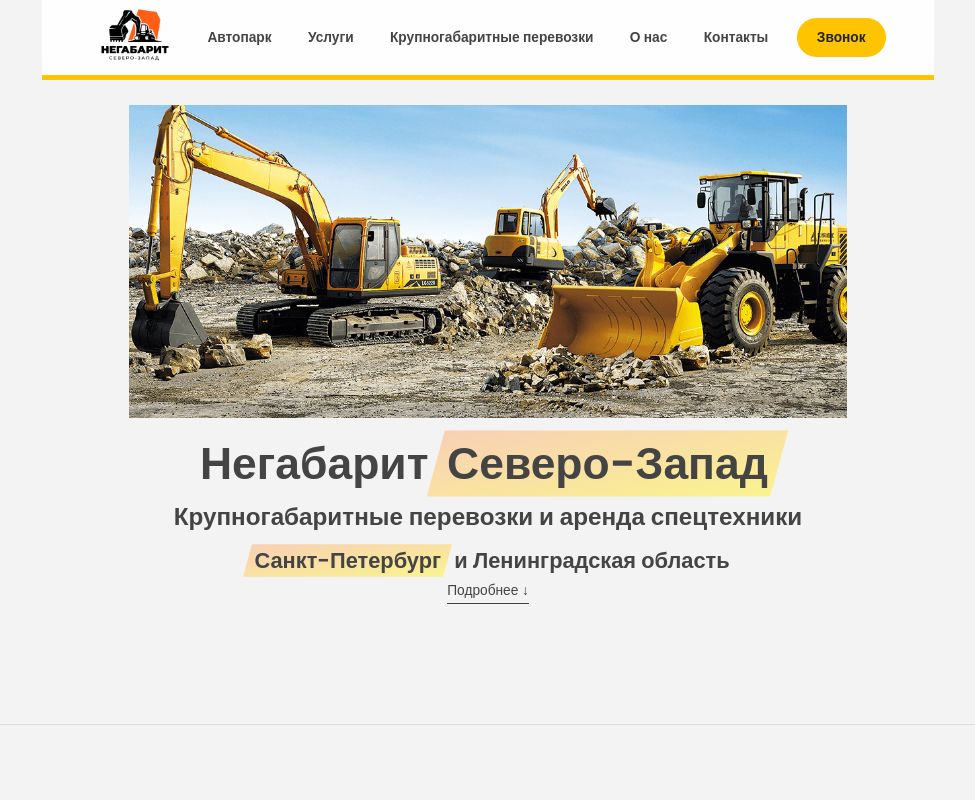
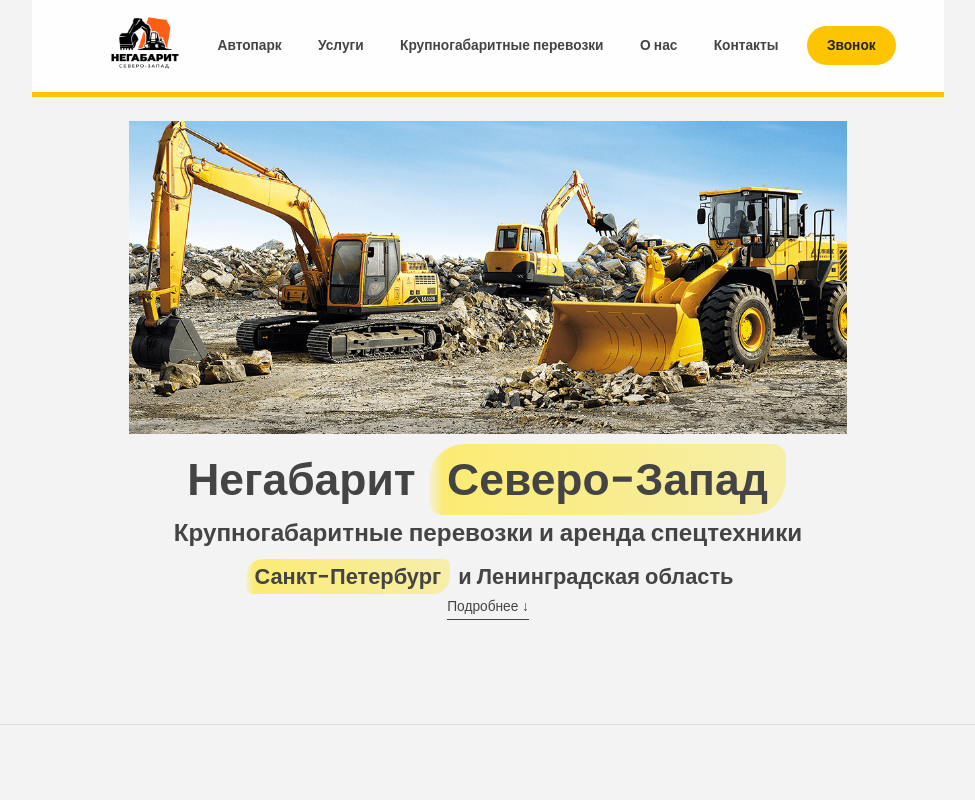
Before and after one commit to MarkHoffmanSaw/ngsz, a website built with webpack: page src/index.html in a window 1280 px wide. Shown: the top 800 px of the page, without its empty margins (152-1127 px from the left). Built offline with nearby package versions, Linux system fonts and the light colour scheme.

Commit message:
Upd design

```diff
--- a/src/index.html
+++ b/src/index.html
@@ -19,9 +19,7 @@
     <header class="header" id="intro">
       <nav class="nav">
 
-        <a href="#intro">
-          <img class="nav__image" src="images/logo-small.png" alt="logo"
-        /></a>
+
 
           <!-- Responsive navigation for the mobile version -->
           <a class="toggle-button">
@@ -31,6 +29,11 @@
           </a>
 
         <ul class="nav__links">
+          <li class="nav__item">
+          <a href="#intro">
+            <img class="nav__image" src="images/logo-small.png" alt="logo"
+          /></a>
+          </li>
           <li class="nav__item">
             <a class="nav__link" href="#autopark">Автопарк</a>
           </li>
@@ -338,10 +341,7 @@
 
     <div class="modal hidden">
       <button class="btn--close-modal">&times;</button>
-      <h2 class="modal__header">
-        Позвони и узнай цену на услуги
-        <span class="highlight">в течение 2-х минут</span>
-      </h2>
+      <h2 class="modal__header">Позвони и узнай цену на <span class="highlight">услуги</span></h2>
 
       <div class="modal__description">
         <h2>+7(905)-252-42-37</h2>
--- a/src/sass/header.sass
+++ b/src/sass/header.sass
@@ -8,6 +8,7 @@
     @media screen and (max-width: $screen-value)
         height: 600px
         align-items: start
+        text-align: center
 
     &__title
         padding: 0 2rem
@@ -31,12 +32,14 @@
 
         @media screen and (max-width: $screen-value)
             font-size: 4rem
+            margin-bottom: 2rem
 
     h2
         font-size: 3rem
 
         @media screen and (max-width: $screen-value)
             font-size: 2.5rem
+            margin-bottom: 2rem
 
     h3
         font-size: 2.7rem
--- a/src/sass/modal-window.sass
+++ b/src/sass/modal-window.sass
@@ -12,7 +12,7 @@
     text-align: center
 
     @media screen and (max-width: 750px)
-        padding: 3rem
+        width: 80%
 
     &__header
         font-size: 3rem
@@ -24,6 +24,9 @@
 
     &__description
         font-size: 1.5rem
+
+        @media screen and (max-width: 750px)
+            font-size: 1.4rem
 
 .overlay
     position: fixed
--- a/src/sass/navigation.sass
+++ b/src/sass/navigation.sass
@@ -40,9 +40,10 @@
 
     &__links
         display: flex
-        justify-content: space-between
+        justify-content: space-evenly
         flex-wrap: wrap
         align-items: center
+
         list-style: none
 
         @media screen and (max-width: $screen-value)
@@ -105,9 +106,6 @@
         width: 11rem
         transition: 0.3s
 
-        @media screen and (max-width: $screen-value)
-            display: none
-
         &:hover
             transition: 0.3s
             transform: scale(1.1)
--- a/src/sass/settings.sass
+++ b/src/sass/settings.sass
@@ -63,18 +63,10 @@
   color: #666
 
 .highlight
-  position: relative
-  margin: 0 1rem 0 1rem
-
-  &::after
-    display: block
-    content: ''
-    position: absolute
-    bottom: 0
-    left: 0
-    height: 100%
-    width: 100%
-    z-index: -1
-    opacity: 0.7
-    transform: scale(1.07, 1.05) skewX(-15deg)
-    background-image: $gradient-primary
+  margin: 0 0.4rem
+  padding: 0.1em 0.4em
+  border-radius: 0.8em 0.3em
+  background: transparent
+  background-image: linear-gradient(to right, rgba(255, 225, 0, 0.1), rgba(255, 232, 62, 0.7) 4%, rgba(255, 225, 0, 0.3))
+  -webkit-box-decoration-break: clone
+  box-decoration-break: clone
```
Also changed, not shown: src/style.css, 1 other file.
